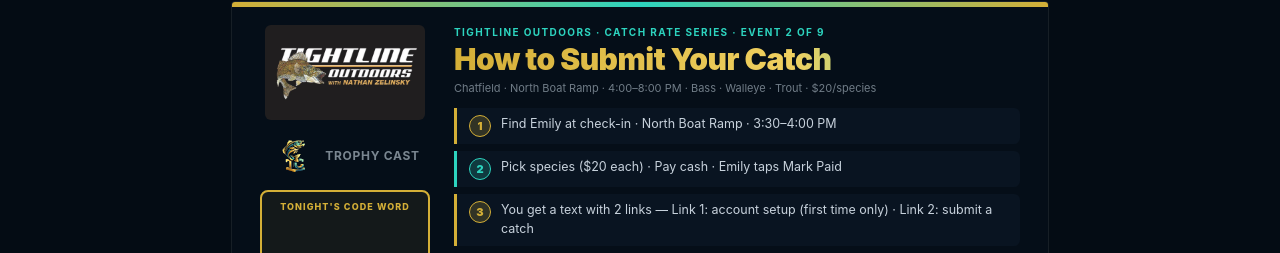
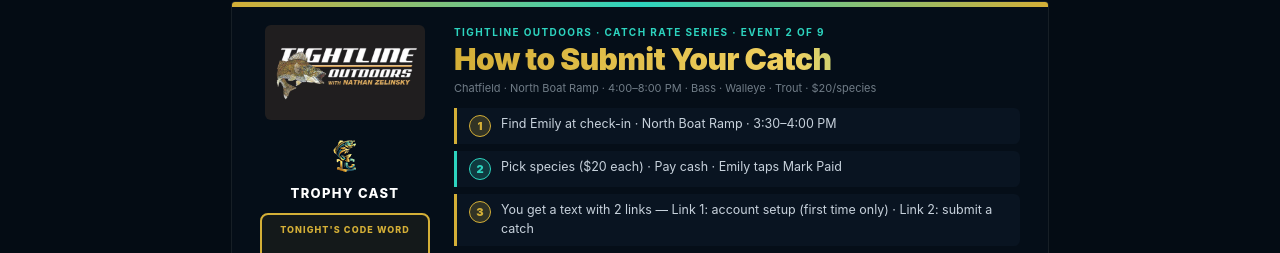
Before and after one commit to bassineveryday/trophy-cast-site, a Next.js app: page /flyer/catch-rate in a window 1280 px wide. Shown: the part 179-432 px from the top of the page. Built offline with nearby package versions, Linux system fonts and the light colour scheme; no server answers.

Commit message:
fix: bigger TC logo and visible TROPHY CAST label on flyer

```diff
--- a/app/flyer/catch-rate/page.tsx
+++ b/app/flyer/catch-rate/page.tsx
@@ -52,11 +52,11 @@
           {/* eslint-disable-next-line @next/next/no-img-element */}
           <img src="/tlo-logo.jpg" alt="Tightline Outdoors" width={160} style={{ borderRadius: 6, display: 'block' }} />
 
-          {/* TC logo — larger */}
-          <div style={{ display: 'flex', alignItems: 'center', gap: 7, marginTop: 2 }}>
+          {/* TC logo */}
+          <div style={{ display: 'flex', flexDirection: 'column', alignItems: 'center', gap: 4, marginTop: 2 }}>
             {/* eslint-disable-next-line @next/next/no-img-element */}
-            <img src={TC_LOGOS.icon48} alt="Trophy Cast" height={40} style={{ display: 'block', objectFit: 'contain' }} />
-            <span className="logo-label" style={{ color: 'rgba(200,215,225,0.6)', fontSize: 12, fontWeight: 700, letterSpacing: '0.06em' }}>TROPHY CAST</span>
+            <img src={TC_LOGOS.icon48} alt="Trophy Cast" height={56} style={{ display: 'block', objectFit: 'contain' }} />
+            <span className="logo-label" style={{ color: '#fff', fontSize: 13, fontWeight: 800, letterSpacing: '0.1em', textTransform: 'uppercase' }}>TROPHY CAST</span>
           </div>
 
           {/* Code word box */}
@@ -171,7 +171,7 @@
           .accent-bar { background: ${GOLD_DARK} !important; }
 
           /* Logos */
-          .logo-label { color: #333 !important; }
+          .logo-label { color: #111 !important; font-weight: 800 !important; }
 
           /* Code word box */
           .codeword-box { background: #fffbee !important; border-color: ${GOLD_DARK} !important; }
```
